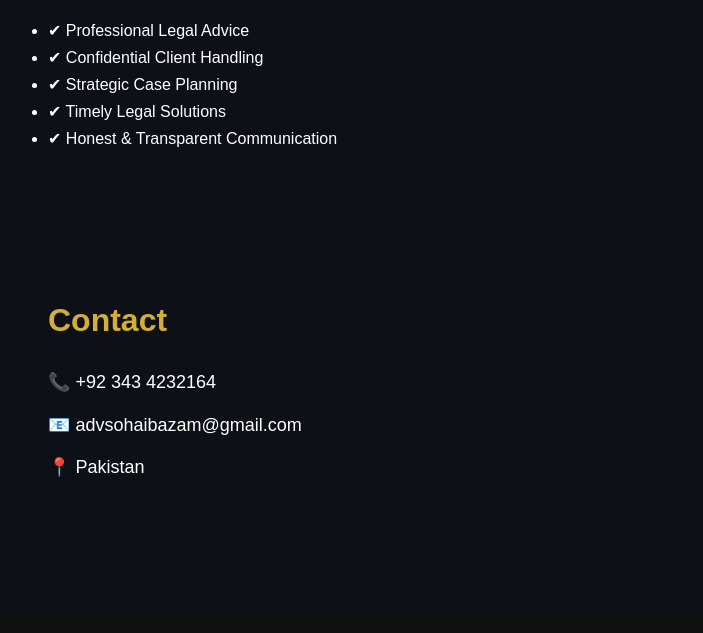
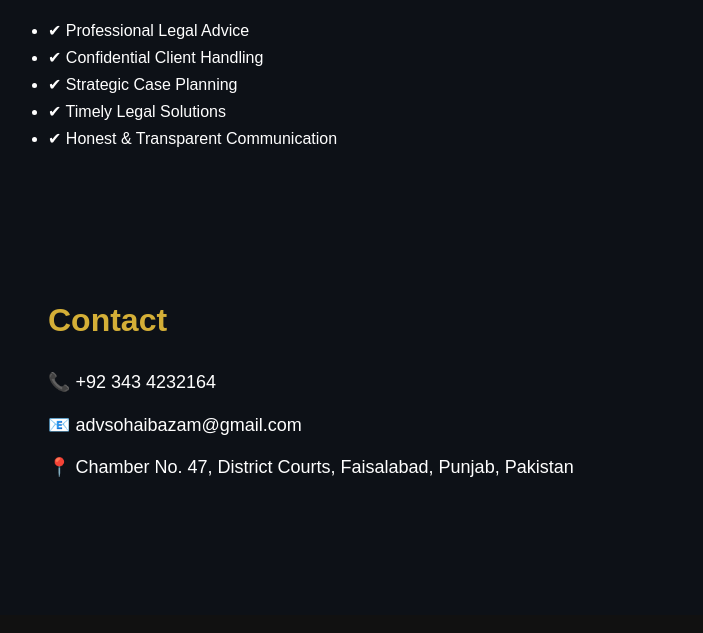
Before and after one commit to sohaibazam183-collab/advsohaibazam, a plain HTML site: page index.html in a window 1280 px wide. Shown: the part 1830-2463 px from the top of the page, without its empty margins (80-783 px from the left). Drawn offline with Linux system fonts and the light colour scheme.

Commit message:
Update address details in index.html

```diff
--- a/index.html
+++ b/index.html
@@ -182,7 +182,7 @@ font-size:18px;
 
 <p>📧 advsohaibazam@gmail.com</p>
 
-<p>📍 Pakistan</p>
+<p>📍 Chamber No. 47, District Courts, Faisalabad, Punjab, Pakistan</p>
 
 </section>
 
```
